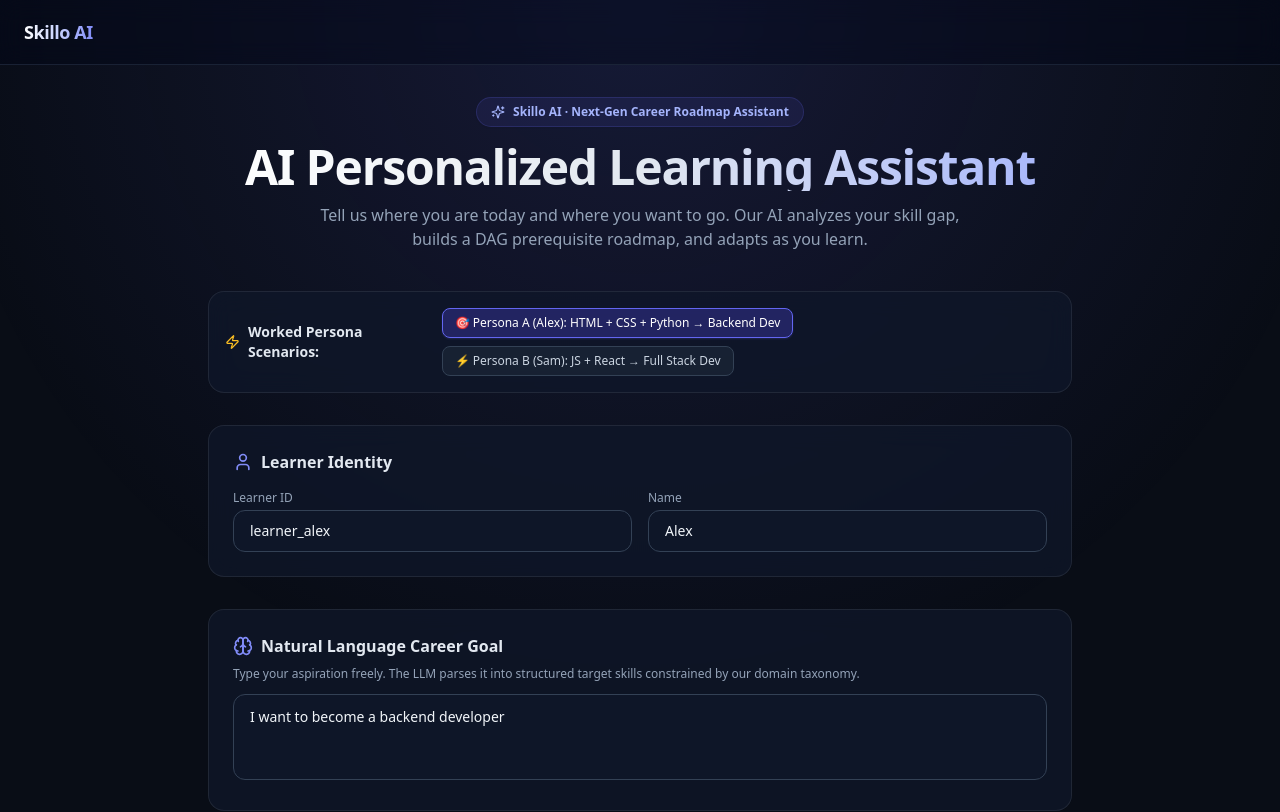
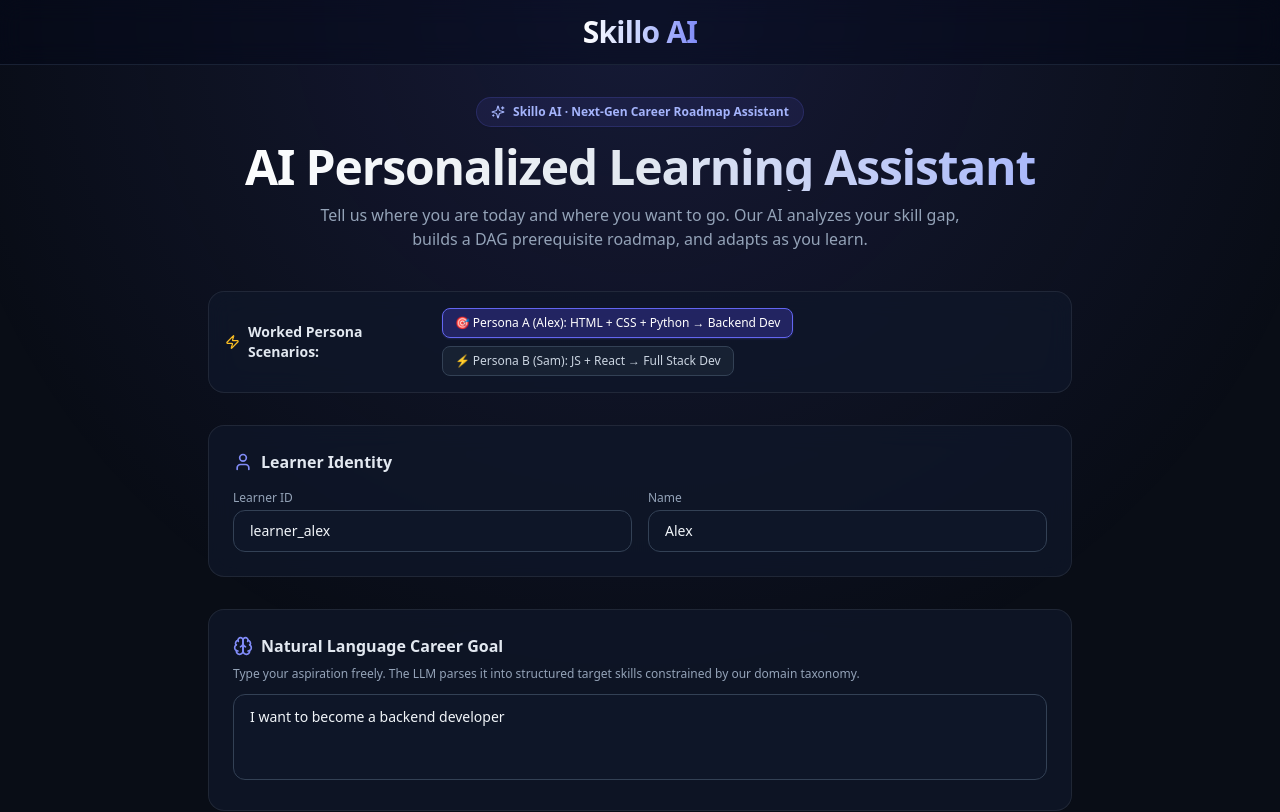
Before and after one commit to harsh-space/skillo, a Next.js app in the folder frontend/: page / in a window 1280 px wide. Shown: the top 812 px of the page. Built offline with nearby package versions, Linux system fonts and the light colour scheme; no server answers.

Commit message:
style: center Skillo AI brand in header and increase font size

```diff
--- a/frontend/app/page.tsx
+++ b/frontend/app/page.tsx
@@ -35,15 +35,13 @@
     <main className="min-h-screen">
       {/* Top Brand Header */}
       <header className="border-b border-slate-800/80 bg-slate-950/40 backdrop-blur-md sticky top-0 z-40">
-        <div className="max-w-7xl mx-auto px-4 sm:px-6 h-16 flex items-center justify-between">
-          <div className="flex items-center gap-2">
-            <span className="font-black text-lg bg-gradient-to-r from-white via-indigo-200 to-indigo-400 bg-clip-text text-transparent tracking-tight">
-              Skillo AI
-            </span>
-          </div>
-
+        <div className="max-w-7xl mx-auto px-4 sm:px-6 h-16 flex items-center justify-center">
+          <span className="font-black text-2xl sm:text-3xl bg-gradient-to-r from-white via-indigo-200 to-indigo-400 bg-clip-text text-transparent tracking-tight cursor-default select-none">
+            Skillo AI
+          </span>
         </div>
       </header>
+
 
 
       {/* Main App Body */}
```
